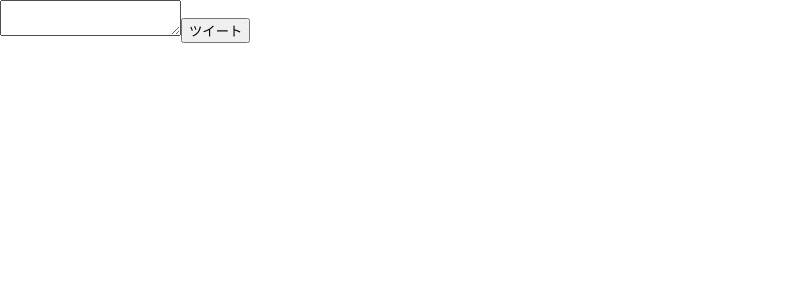
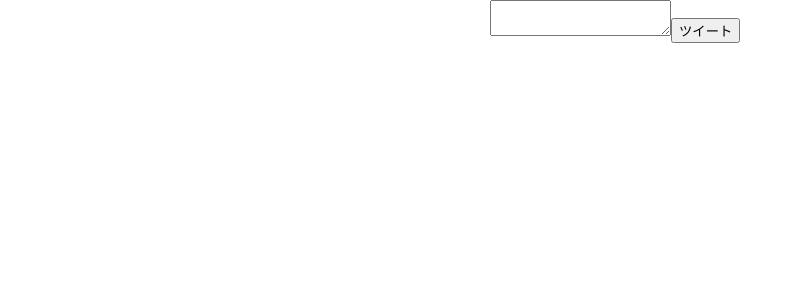
Before and after one commit to ShinsukeJPN/react_study_session, a React (Create React App) app: page / in a window 1280 px wide. Shown: the top 300 px of the page, without its empty margins (0-803 px from the left). Built offline with nearby package versions, Linux system fonts and the light colour scheme.

Commit message:
微修正

```diff
--- a/src/Form.js
+++ b/src/Form.js
@@ -4,6 +4,12 @@ import TweetList from './TweetList';
 import TweetItem from './TweetItem';
 
 class Form extends React.Component {
+  form = {
+    marginLeft: "auto",
+    marginRight: "auto",
+    width: "300px",
+  }
+
   constructor(props) {
     super(props);
     this.state = {
@@ -35,7 +41,7 @@ class Form extends React.Component {
   render() {
     let data = this.state.data.reverse();
     return (
-      <div>
+      <div style={this.form}>
         <form onSubmit={this.onSubmit}>
           <textarea onChange={this.onChange} requeired="true" maxLength="140"/>
           <SubmitButton value="ツイート"/>
--- a/src/TweetItem.js
+++ b/src/TweetItem.js
@@ -7,8 +7,8 @@ class TweetItem extends React.Component {
 
   render() {
     return (
-    <li key={this.props.key}>{this.props.value} / {this.props.time}</li>
-      );
+      <li key={this.props.key}>{this.props.value} / {this.props.time}</li>
+    );
   }
 
 }
```
